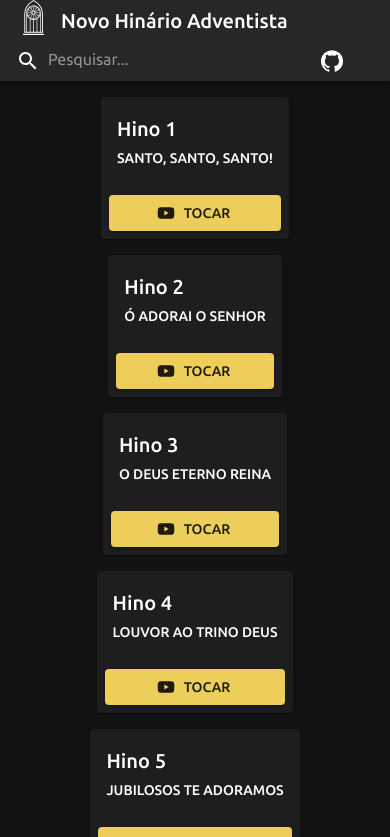
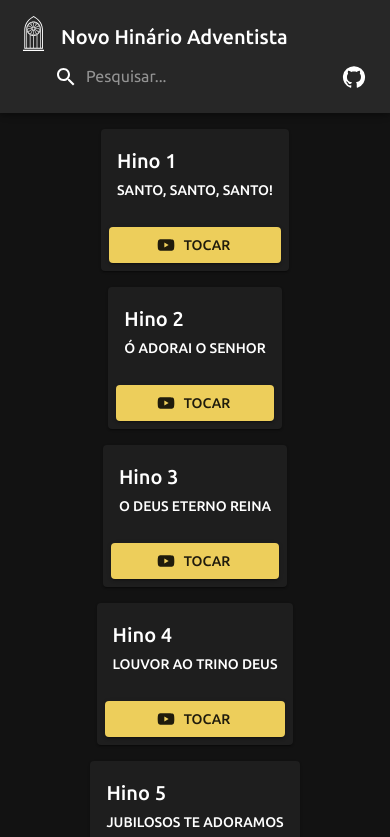
Before and after one commit to mdmundo/fresh-hasd, a React (Vite) app: page / in a window 390 px wide. Shown: the top 837 px of the page. Built offline with nearby package versions, Linux system fonts and the light colour scheme.

Commit message:
responsiveness

```diff
--- a/src/App.tsx
+++ b/src/App.tsx
@@ -32,9 +32,9 @@ const App = () => {
       <CssBaseline />
       <AppBar position="sticky">
         <Toolbar>
-          <Grid container direction="row" justifyContent="space-between" alignItems="center">
-            <Grid item>
-              <Grid container columnSpacing={1.25} direction="row" alignItems="center">
+          <Grid container direction="row" justifyContent="space-between" alignItems="center" sx={{ py: 2 }}>
+            <Grid item xs={12} sm={6}>
+              <Grid container columnSpacing={1.25} direction="row" alignItems="center" justifyContent="flex-start">
                 <Grid item>
                   <Logo fontSize="large" />
                 </Grid>
@@ -43,12 +43,11 @@ const App = () => {
                 </Grid>
               </Grid>
             </Grid>
-            <Grid item>
-              <Grid container columnSpacing={2} direction="row" alignItems="center">
+            <Grid item xs={12} sm={6}>
+              <Grid container direction="row" alignItems="center" justifyContent="flex-end">
                 <Grid item>
                   <InputBase
                     placeholder="Pesquisar..."
-                    size="small"
                     autoFocus
                     startAdornment={
                       <InputAdornment position="start">
```
